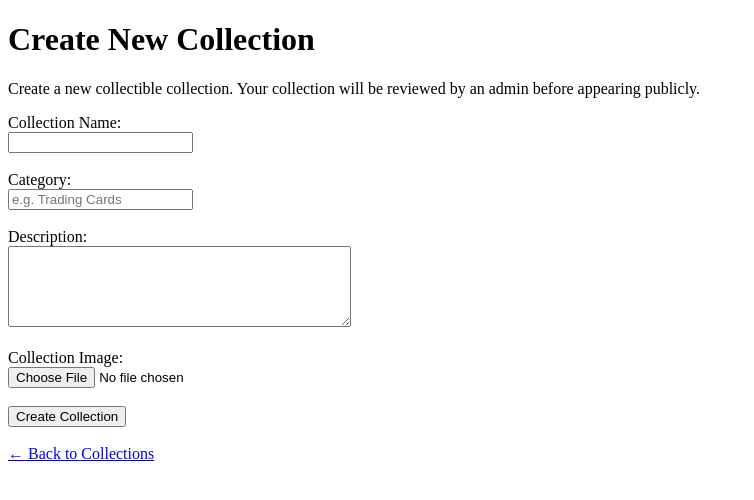
After one commit to 1celatte/CollectiX, a Flask app: page /collections/create in a window 1280 px wide. The commit adds this page. Shown: the top 500 px of the page, without its empty margins (0-754 px from the left). Run offline with Flask 3, Linux system fonts and the light colour scheme.

Commit message:
adding create collection and view collection details

```diff
--- a/app/collection/feature.py
+++ b/app/collection/feature.py
@@ -1,7 +1,9 @@
-from flask import Blueprint, render_template
-
-from app.models import Collection,Item
+from flask import Blueprint, render_template, url_for, redirect, request, flash
+from app.extensions import db
+from app.models import Collection, Item
 from . import collection_bp
+import os
+from werkzeug.utils import secure_filename
 
 
 collection_bp = Blueprint(
@@ -81,6 +83,76 @@ def view_collection(collection_id):
 
 #=================================================================================================================
 
+@collection_bp.route("/create", methods=["GET", "POST"])
+def create_collection():
+
+    if request.method == "POST":
+
+        # Get information from the form
+        name = request.form.get("name")
+        category = request.form.get("category")
+        description = request.form.get("description")
+
+        # Get uploaded image
+        image_file = request.files.get("image")
+
+        # Check collection name
+        if not name:
+            return "Collection name is required."
+
+        # Save image
+        image_filename = None
+
+        if image_file and image_file.filename:
+
+            image_filename = secure_filename(
+                image_file.filename
+            )
+
+            upload_folder = os.path.join(
+                collection_bp.root_path,
+                "static",
+                "uploads"
+            )
+
+            os.makedirs(
+                upload_folder,
+                exist_ok=True
+            )
+
+            image_file.save(
+                os.path.join(
+                    upload_folder,
+                    image_filename
+                )
+            )
+
+        # Create collection
+        collection = Collection(
+            name=name,
+            category=category,
+            description=description,
+            image=image_filename,
+
+            # IMPORTANT:
+            # New collections need admin approval
+            status="pending",
+
+            # Temporary user ID for testing
+            created_by=1
+        )
+
+        # Save to database
+        db.session.add(collection)
+        db.session.commit()
+
+        print("NEW COLLECTION ID:", collection.id)
+        print("NEW COLLECTION NAME:", collection.name)
+        print("NEW COLLECTION STATUS:", collection.status)
+        return "Collection submitted successfully! Waiting for admin approval."
+
+    return render_template("create.html")
+
 #=====================================================================================================================
 
 #Create New Collection (goes to pending review by admin).
--- /dev/null
+++ b/app/collection/template/create.html
@@ -0,0 +1,148 @@
+<!DOCTYPE html>
+<html lang="en">
+
+<head>
+
+    <meta charset="UTF-8">
+
+    <meta
+        name="viewport"
+        content="width=device-width, initial-scale=1.0"
+    >
+
+    <title>Create New Collection</title>
+
+</head>
+
+
+<body>
+
+    <h1>Create New Collection</h1>
+
+    <p>
+        Create a new collectible collection.
+        Your collection will be reviewed by an admin before
+        appearing publicly.
+    </p>
+
+
+    <form
+        method="POST"
+        enctype="multipart/form-data"
+    >
+
+        <!-- Collection Name -->
+
+        <div>
+
+            <label for="name">
+                Collection Name:
+            </label>
+
+            <br>
+
+            <input
+                type="text"
+                id="name"
+                name="name"
+                required
+            >
+
+        </div>
+
+
+        <br>
+
+
+        <!-- Category -->
+
+        <div>
+
+            <label for="category">
+                Category:
+            </label>
+
+            <br>
+
+            <input
+                type="text"
+                id="category"
+                name="category"
+                placeholder="e.g. Trading Cards"
+            >
+
+        </div>
+
+
+        <br>
+
+
+        <!-- Description -->
+
+        <div>
+
+            <label for="description">
+                Description:
+            </label>
+
+            <br>
+
+            <textarea
+                id="description"
+                name="description"
+                rows="5"
+                cols="40"
+            ></textarea>
+
+        </div>
+
+
+        <br>
+
+
+        <!-- Collection Image -->
+
+        <div>
+
+            <label for="image">
+                Collection Image:
+            </label>
+
+            <br>
+
+            <input
+                type="file"
+                id="image"
+                name="image"
+                accept="image/*"
+            >
+
+        </div>
+
+
+        <br>
+
+
+        <!-- Submit -->
+
+        <button type="submit">
+            Create Collection
+        </button>
+
+
+    </form>
+
+
+    <br>
+
+
+    <!-- Back to Collections -->
+
+    <a href="{{ url_for('collection.list_collections') }}">
+        ← Back to Collections
+    </a>
+
+
+</body>
+
+</html>
```
Also changed, not shown: app/collection/template/list.html (+19 -24 lines), app/collection/static/uploads/kakashi_test.png (added).
